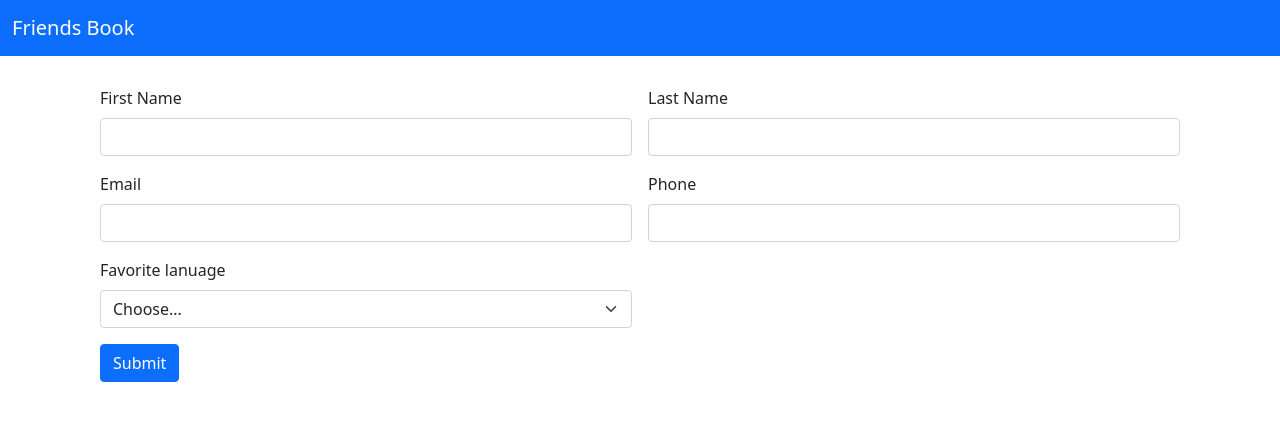
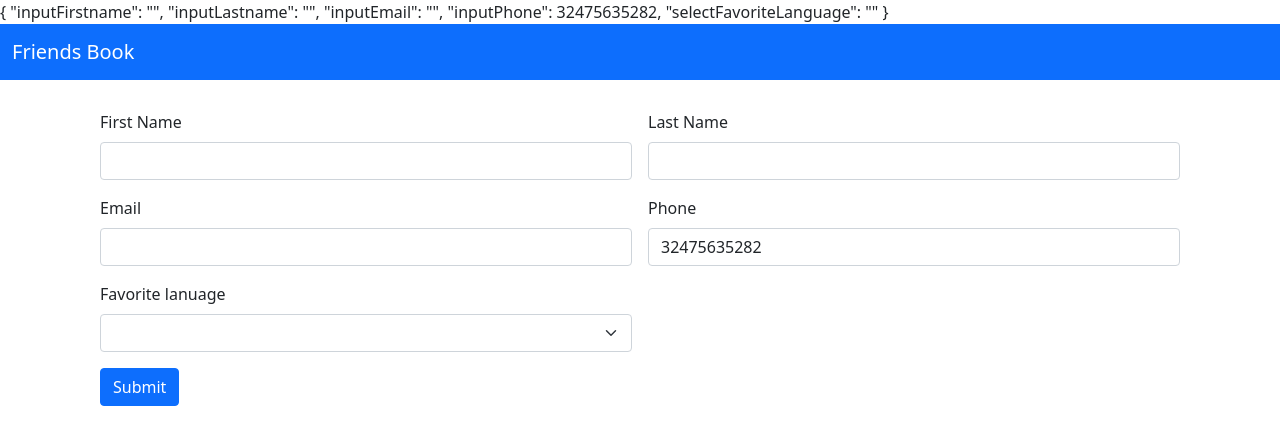
Before and after one commit to Laurent-Bosteels/angular-exercise, an Angular app in the folder angular-intro/: page / in a window 1280 px wide. Shown: the top 444 px of the page. Built offline with nearby package versions, Linux system fonts and the light colour scheme.

Commit message:
created friend class

```diff
--- a/angular-intro/src/app/app.component.html
+++ b/angular-intro/src/app/app.component.html
@@ -1,3 +1,5 @@
+{{ friendModel | json }}
+
 <nav class="navbar navbar-dark bg-primary">
   <div class="container-fluid">
     <a class="navbar-brand">Friends Book</a>
@@ -5,37 +7,32 @@
 </nav>
 
 <div class="container container-form">
-<form class="row g-3">
+<form class="row g-3 needs-validation" #formName="ngForm">
 
   <div class="col-md-6">
     <label for="inputFirstname" class="form-label">First Name</label>
-    <input type="text" class="form-control" id="inputFirstname">
+    <input type="text" class="form-control" id="inputFirstname" name="inputFirstname" [(ngModel)]="friendModel.inputFirstname"/>
   </div>
 
   <div class="col-md-6">
     <label for="inputLastname" class="form-label">Last Name</label>
-    <input type="text" class="form-control" id="inputLastname">
+    <input type="text" class="form-control" id="inputLastname" name="inputLastname" [(ngModel)]="friendModel.inputLastname"/>
   </div>
 
   <div class="col-md-6">
     <label for="inputEmail" class="form-label">Email</label>
-    <input type="email" class="form-control" id="inputEmail">
+    <input type="email" class="form-control" id="inputEmail" name="inputEmail" [(ngModel)]="friendModel.inputEmail"/>
   </div>
 
   <div class="col-md-6">
     <label for="inputPhone" class="form-label">Phone</label>
-    <input type="tel" class="form-control" id="inputPhone">
+    <input type="tel" class="form-control" id="inputPhone" name="inputPhone" [(ngModel)]="friendModel.inputPhone"/>
   </div>
 
   <div class="col-md-6">
     <label for="inputLanguage" class="form-label">Favorite lanuage</label>
-    <select id="inputLanguage" class="form-select">
-      <option selected>Choose...</option>
-      <option>Html</option>
-      <option>Css</option>
-      <option>Js</option>
-      <option>Php</option>
-      <option>Other</option>
+    <select id="inputLanguage" class="form-select" name="selectFavoriteLanguage" [(ngModel)]="friendModel.selectFavoriteLanguage">
+      <option *ngFor="let n of favoriteLanguage">{{ n }}</option>
     </select>
   </div>
 
--- a/angular-intro/src/app/app.component.ts
+++ b/angular-intro/src/app/app.component.ts
@@ -1,4 +1,5 @@
 import { Component } from '@angular/core';
+import { Friend } from './friend'
 
 @Component({
   selector: 'app-root',
@@ -7,4 +8,7 @@ import { Component } from '@angular/core';
 })
 export class AppComponent {
   title = 'angular-intro';
+  favoriteLanguage = ["Html", "Css", "Js", "Php", "Other"];
+  friendModel = new Friend("","","",32475635282,"")
+
 }
--- a/angular-intro/src/app/app.module.ts
+++ b/angular-intro/src/app/app.module.ts
@@ -1,4 +1,5 @@
 import { NgModule } from '@angular/core';
+import { FormsModule } from '@angular/forms';
 import { BrowserModule } from '@angular/platform-browser';
 
 import { AppRoutingModule } from './app-routing.module';
@@ -8,9 +9,11 @@ import { AppComponent } from './app.component';
   declarations: [
     AppComponent
   ],
+
   imports: [
     BrowserModule,
-    AppRoutingModule
+    AppRoutingModule,
+    FormsModule
   ],
   providers: [],
   bootstrap: [AppComponent]
--- /dev/null
+++ b/angular-intro/src/app/friend.ts
@@ -0,0 +1,16 @@
+export class Friend {
+    inputFirstname : string
+    inputLastname : string
+    inputEmail : string
+    inputPhone : number
+    selectFavoriteLanguage : string
+
+    constructor(inputFirstname: string, inputLastname : string, inputEmail : string, inputPhone : number, selectFavoriteLanguage : string){
+        this.inputFirstname = inputFirstname;
+        this.inputLastname = inputLastname;
+        this.inputEmail = inputEmail;
+        this.inputPhone = inputPhone;
+        this.selectFavoriteLanguage = selectFavoriteLanguage;
+      }
+
+}
```
Also changed, not shown: 1 other file (tests, documents, lock files or other folders).
